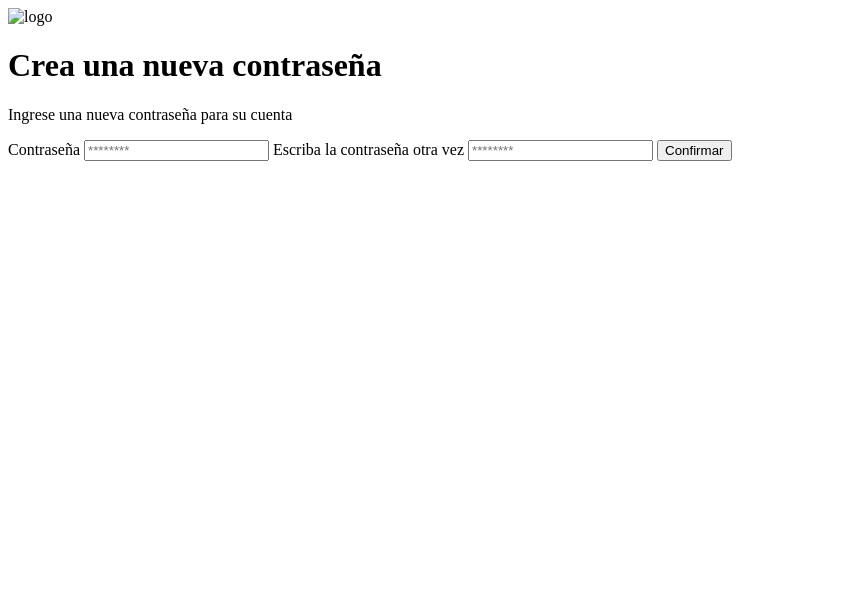
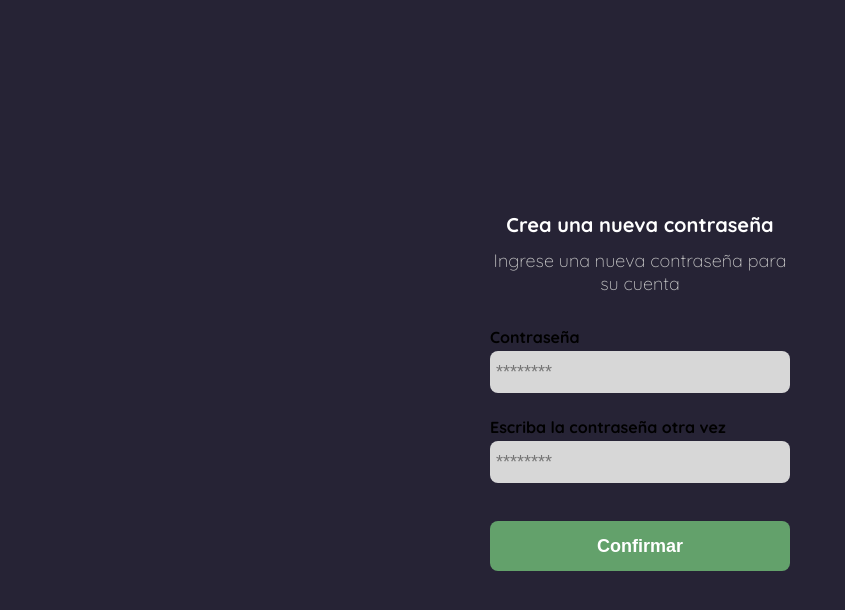
Before and after one commit to AdrianGerman/YardSale-FrontDesign, a plain HTML site: page html/create-a-new-password.html in a window 1280 px wide. Shown: the whole page, without its empty margins (0-845 px from the left). Drawn offline with Linux system fonts and the light colour scheme.

Commit message:
design create password

```diff
--- /dev/null
+++ b/css/create-a-new-password.css
@@ -0,0 +1,99 @@
+@import url("https://fonts.googleapis.com/css2?family=Quicksand:wght@300;500;700&display=swap");
+
+:root {
+  --white: #ffffff;
+  --black: #000000;
+  --font: #262335;
+  --very-light-pink: #c7c7c7;
+  --text-input-field: #d7d7d7;
+  --hospital-green: #63a16b;
+  --sm: 16px;
+  --md: 18px;
+  --lg: 20px;
+}
+
+body {
+  margin: 0;
+  font-family: "Quicksand", sans-serif;
+  background-color: var(--font);
+}
+
+.login {
+  height: 100vh;
+  width: 100%;
+  display: grid;
+  place-items: center;
+}
+
+.form-container {
+  display: grid;
+  grid-template-rows: auto 1fr auto;
+  width: 300px;
+}
+
+.logo {
+  width: 180px;
+  margin-bottom: 48px;
+  justify-self: center;
+  display: none;
+}
+
+.title {
+  color: var(--white);
+  font-size: var(--lg);
+  margin-bottom: 12px;
+  text-align: center;
+}
+
+.subtitle {
+  color: var(--very-light-pink);
+  font-size: var(--md);
+  font-weight: 300;
+  margin-top: 0;
+  margin-bottom: 32px;
+  text-align: center;
+}
+
+.form {
+  display: flex;
+  flex-direction: column;
+}
+
+.label {
+  font-size: var(--sm);
+  font-weight: bold;
+  margin-bottom: 4px;
+}
+
+.input {
+  background-color: var(--text-input-field);
+  border: none;
+  border-radius: 8px;
+  height: 30px;
+  font-size: var(--md);
+  padding: 6px;
+  margin-bottom: 24px;
+}
+
+.primary-button {
+  background-color: var(--hospital-green);
+  border-radius: 8px;
+  border: none;
+  color: var(--white);
+  width: 100%;
+  cursor: pointer;
+  font-size: var(--md);
+  font-weight: bold;
+  height: 50px;
+}
+
+.login-button {
+  margin-top: 14px;
+  margin-bottom: 30px;
+}
+
+@media (max-width: 640px) {
+  .logo {
+    display: block;
+  }
+}
--- a/css/style.css
+++ b/css/style.css
@@ -2,6 +2,7 @@
 :root {
   --white: #ffffff;
   --black: #000000;
+  --font: #262335;
   --very-light-pink: #c7c7c7;
   --text-input-field: #f7f7f7;
   --hospital-green: #acd9b2;
@@ -9,4 +10,5 @@
 
 body {
   font-family: "Quicksand", sans-serif;
+  background-color: var(--font);
 }
--- a/html/create-a-new-password.html
+++ b/html/create-a-new-password.html
@@ -5,12 +5,13 @@
     <meta charset="UTF-8">
     <meta name="viewport" content="width=device-width, initial-scale=1.0">
     <title>Contraseña</title>
+    <link rel="stylesheet" href="../css/create-a-new-password.css">
 </head>
 
 <body>
     <div class="login">
         <div class="form-container">
-            <img src="" alt="logo" class="logo">
+            <img src="../logos/logo_yard_sale.svg" alt="logo" class="logo">
             <h1 class="title">Crea una nueva contraseña</h1>
             <p class="subtitle">Ingrese una nueva contraseña para su cuenta</p>
 
```
Also changed, not shown: index.html (+2 -0 lines).
